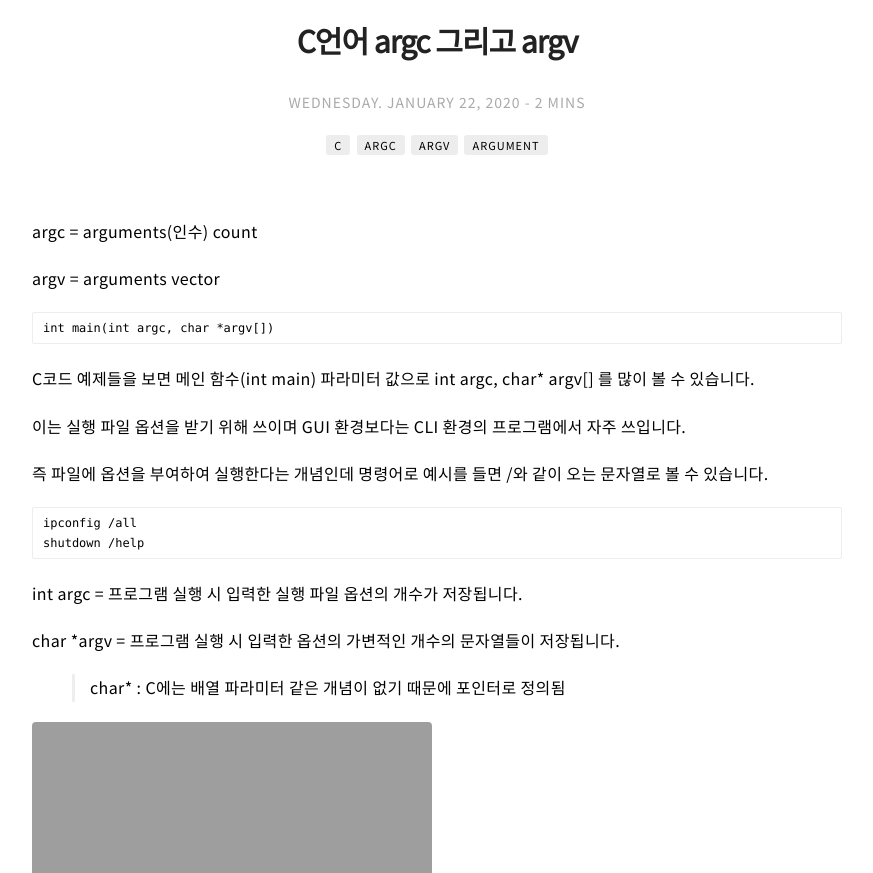
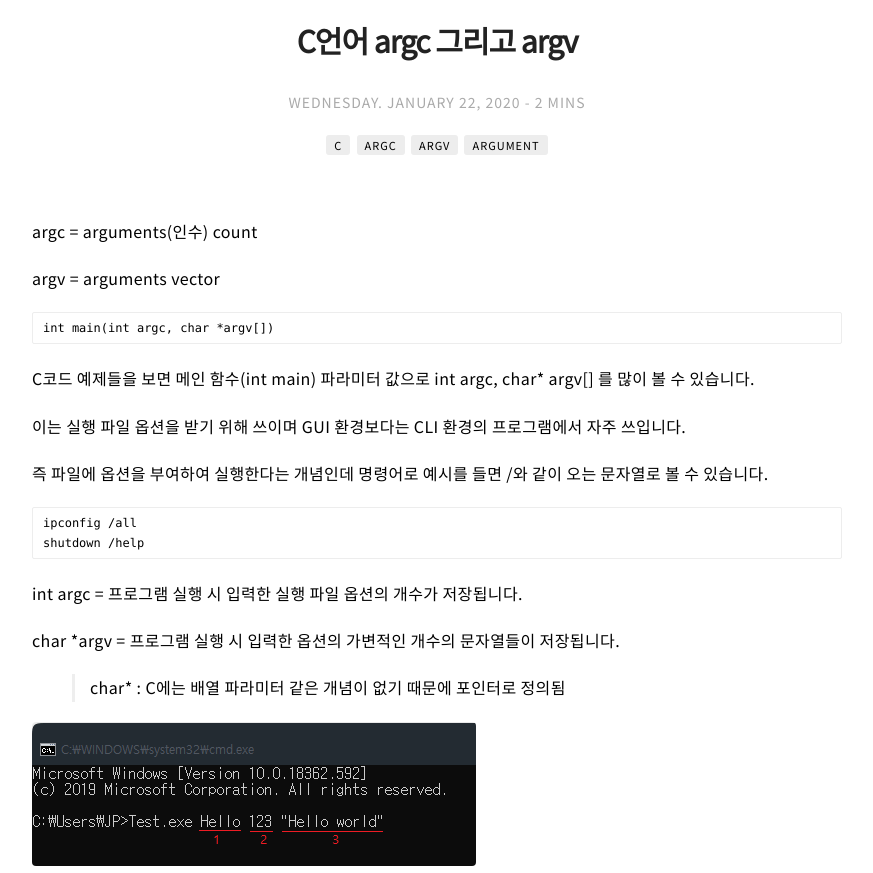
Before and after one commit to pil9/pil9.github.io, a Jekyll site: the page built from _posts/2020-01-22-c-language-argv.md, in a window 1280 px wide. Shown: the part 227-1100 px from the top of the page, without its empty margins (203-1076 px from the left). Built offline with Jekyll 4.4.1, drawn with Linux system fonts in a browser that asks for light colours; comment, search, counter and statistics services are not loaded; grey boxes are pictures that could not be loaded.

Commit message:
image f fix

```diff
--- a/_posts/2020-01-22-c-language-argv.md
+++ b/_posts/2020-01-22-c-language-argv.md
@@ -42,7 +42,7 @@ shutdown /help
 > char\* : C에는 배열 파라미터 같은 개념이 없기 때문에 포인터로 정의됨
 
 
-![argc]({{site.url}}/_posts/img/argv.png)
+![argc]({{site.url}}/images/argv.png)
 
 ![argv](/_posts\img\argv.png){: class="bigger-image"}
 <figcaption class="caption">""으로 묶어주면 띄어쓰기를 포함한다</figcaption>
```
Also changed, not shown: images/argv.png (added).
